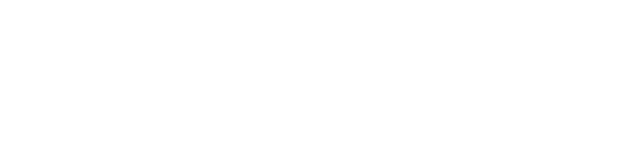
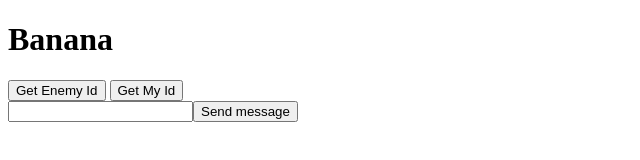
Before and after one commit to Crossware/PeerPong, a plain HTML site: page index.html in a window 1280 px wide. Shown: the whole page, without its empty margins (0-640 px from the left). Drawn offline with Linux system fonts and the light colour scheme.

Commit message:
Add extra buttons and field on ui for testing

```diff
--- a/index.html
+++ b/index.html
@@ -1,6 +1,16 @@
 <!DOCTYPE html>
 <html>
-<body>
+  <body>
+    <h1>Banana</h1>
+    <button type="button" onclick="getPlayerId();">Get Enemy Id</button>
+    <button onclick="getMyId()">Get My Id</button>
+    <div>
+      <input type="text" value="" id="myInput" /><button
+        onclick="sendMessage()"
+      >
+        Send message
+      </button>
+    </div>
 
     <script src="https://unpkg.com/peerjs@1.3.1/dist/peerjs.min.js"></script>
     <script src="main.js"></script>
```
